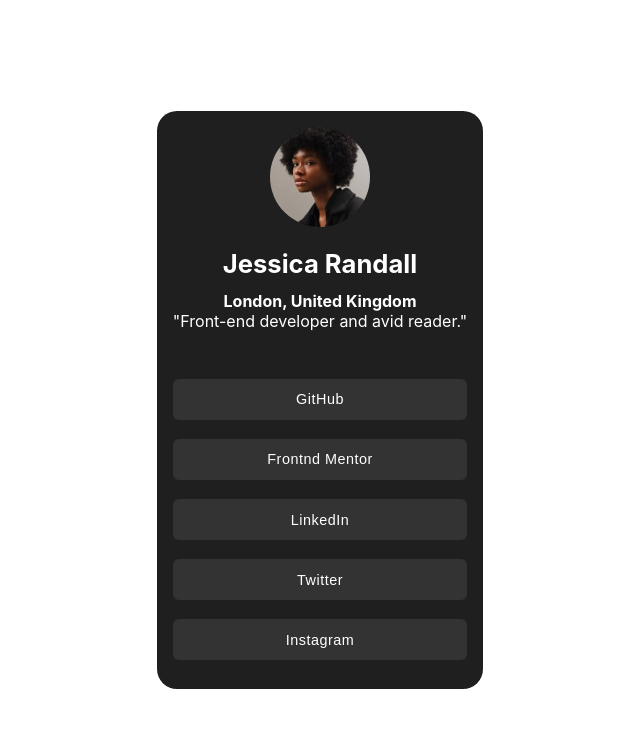
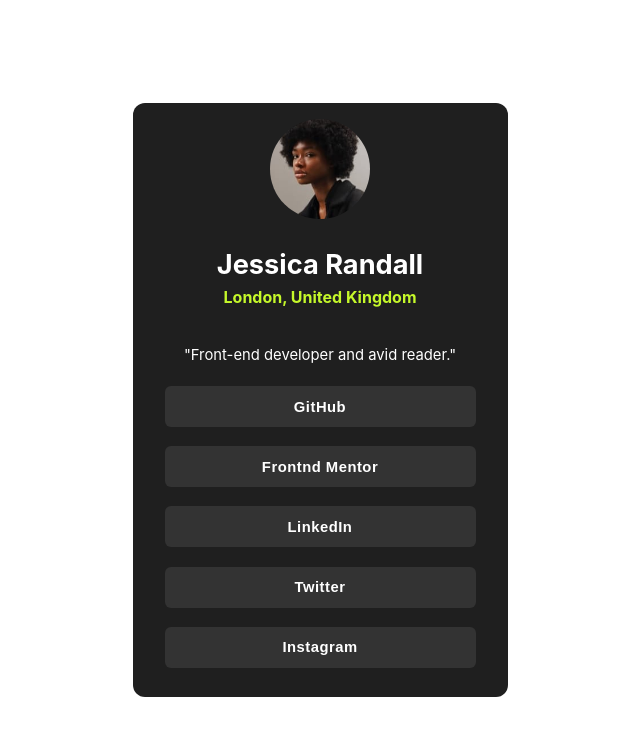
Before and after one commit to Adesco22/social_links_page, a plain HTML site: page index.html in a window 1280 px wide. Shown: the whole page, without its empty margins (320-960 px from the left). Drawn offline with Linux system fonts and the light colour scheme.

Commit message:
adding styling

```diff
--- a/styles.css
+++ b/styles.css
@@ -22,15 +22,22 @@ body {
 }
 
 h1 {
-  font-size: 1.6rem;
+  font-size: 1.7rem;
   font-weight: 700;
   text-align: center;
-  margin-bottom: 12px;
+  margin-bottom: 6px;
 }
 
 h2 {
   font-size: 1rem;
   text-align: center;
+  color: var(--primary_color);
+}
+
+p {
+  font-size: 0.925rem;
+  text-align: center;
+  margin-top: 2.4rem;
 }
 
 .container {
@@ -44,16 +51,16 @@ h2 {
 
 .content-wrapper {
   background-color: var(--dark-grey);
-  border-radius: 20px;
-  padding: 1rem 1rem 1.8rem;
-  max-width: 375px;
+  border-radius: 12px;
+  padding: 1rem 2rem 1.8rem;
+  width: 375px;
 }
 
 .img-container {
   width: 100%;
   display: grid;
   place-content: center;
-  margin-bottom: 1.3rem;
+  margin-bottom: 1.8rem;
 }
 
 img {
@@ -70,7 +77,7 @@ img {
   flex-direction: column;
   justify-content: center;
   align-items: center;
-  margin-top: 3rem;
+  margin-top: 1.4rem;
 }
 .social-links button {
   color: var(--white_color);
@@ -82,80 +89,38 @@ img {
   text-align: center;
   padding: 12.5px;
   border-radius: 6px;
-  font-weight: 200;
-  font-size: 0.9rem;
+  font-weight: 700;
+  font-size: 0.925rem;
   letter-spacing: 0.5px;
+  cursor: pointer;
 }
 
-/* .img-container {
-  margin-bottom: 24px;
-}
-.img-container img {
-  width: 100%;
-  height: 100%;
+.social-links button:hover {
+  background-color: var(--primary_color);
+  color: var(--dark-grey);
 }
 
-.content-wrapper button {
-  padding: 0.44rem 0.81rem;
-  font-size: 0.875rem;
-  font-weight: 600;
-  background-color: rgb(244, 208, 78);
-  border: none;
-  margin-bottom: 14px;
-}
-.content-wrapper button:hover {
-  cursor: pointer;
-  border: 1px solid #000;
-  background-color: rgb(150, 120, 0);
-  color: #fff;
+.social-links button:active {
+  background-color: hsl(75, 100%, 22%);
+  color: var(--white_color);
 }
 
-.content-wrapper h1 {
-  font-size: 1.5rem;
-  margin-bottom: 19px;
-  font-weight: 800;
+@media screen and (max-width: 375px) {
+  .content-wrapper {
+    width: 300px;
+    height: auto;
+    margin: 1rem auto;
+  }
 }
 
-.content-wrapper h1 > a:hover {
-  color: rgb(244, 208, 78);
-}
-p.small {
-  font-size: 1rem;
-  text-align: left;
-  margin-bottom: 19px;
-  font-weight: 500;
-}
-
-p.light {
-  font-size: 1rem;
-  font-weight: 400;
-  color: hsl(0, 0%, 50%);
-  margin-bottom: 12.5px;
-}
-
-.avatar {
-  display: flex;
-  flex-direction: row;
-  justify-content: flex-start;
-  align-items: center;
-  max-width: 128px;
-  height: 32px;
-  gap: 0 12px;
-  margin-bottom: 5pxpx;
-}
-
-.avatar p {
-  font-size: 0.875rem;
-  font-weight: 700;
+/* .attribution {
+  display: none;
 } */
-
-.attribution {
-  display: none;
-}
 
 .attribution {
   font-size: 11px;
   text-align: center;
+  margin: 2rem auto;
 }
 .attribution a {
   color: hsl(228, 45%, 44%);
```
